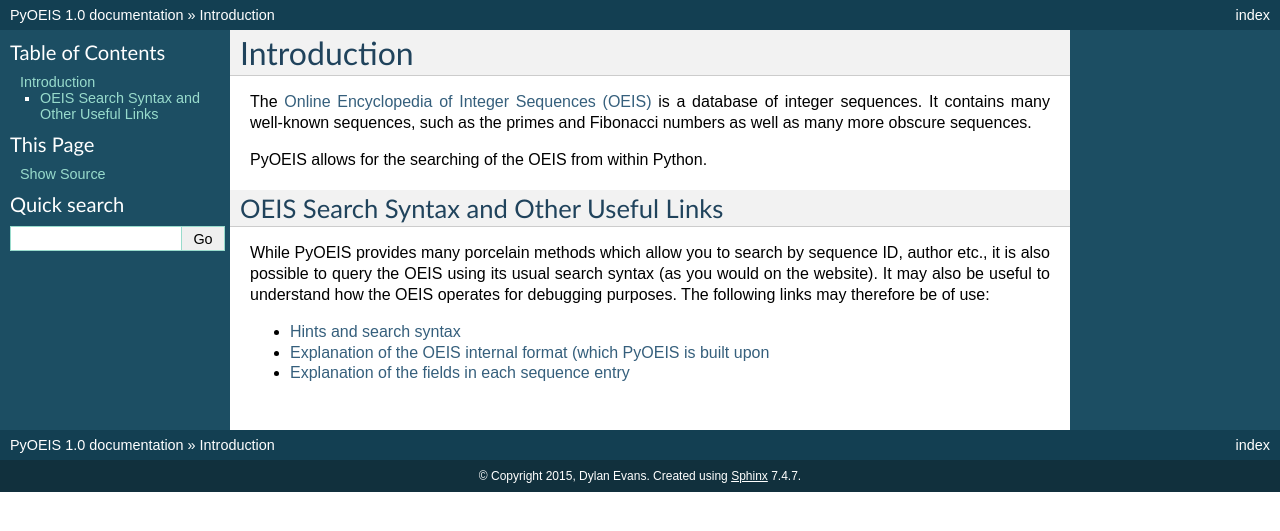
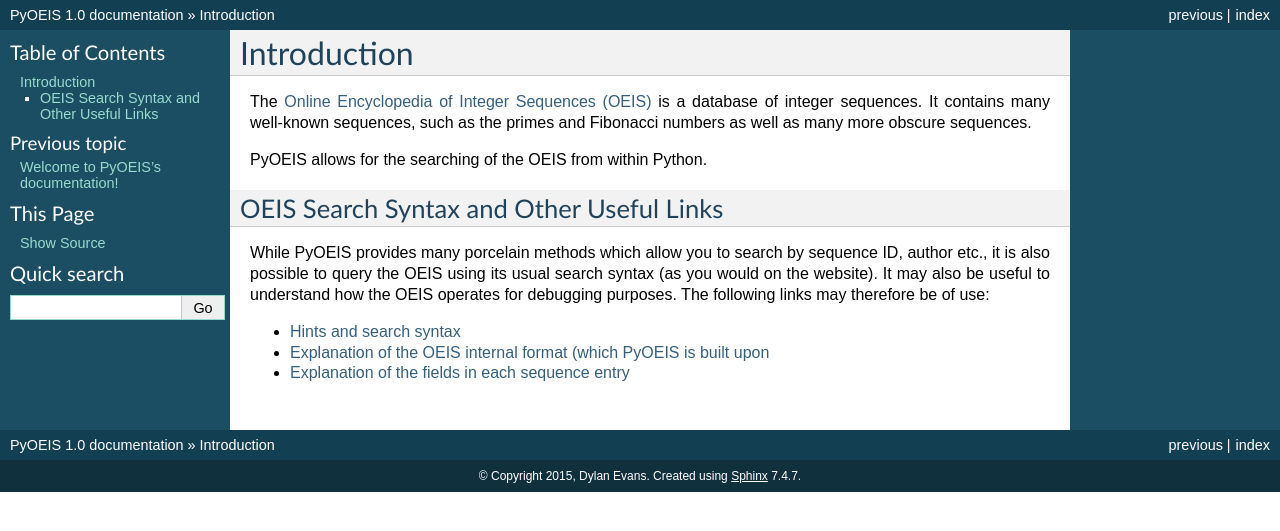
Before and after one commit to whonut/PyOEIS, a Sphinx documentation site: the page built from docs/introduction.rst, in a window 1280 px wide. Shown: the top 531 px of the page. Built offline with Sphinx 7.4.7, drawn with Linux system fonts in a browser that asks for light colours; pages that are not in the unit, such as notebooks, are missing from menus.

```diff
--- a/docs/index.rst
+++ b/docs/index.rst
@@ -9,7 +9,7 @@ Contents:
 .. toctree::
     :maxdepth: 2
 
-    Introduction
+    introduction
     API
 
 
```
